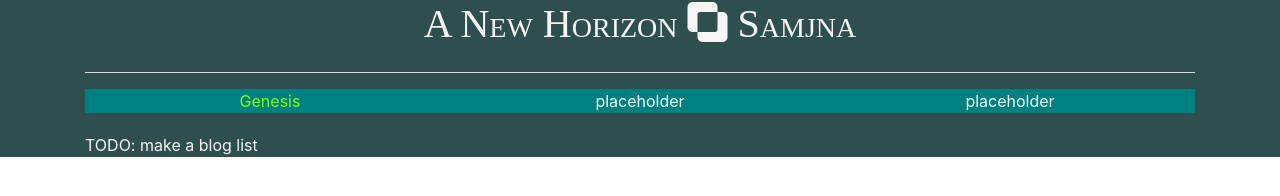
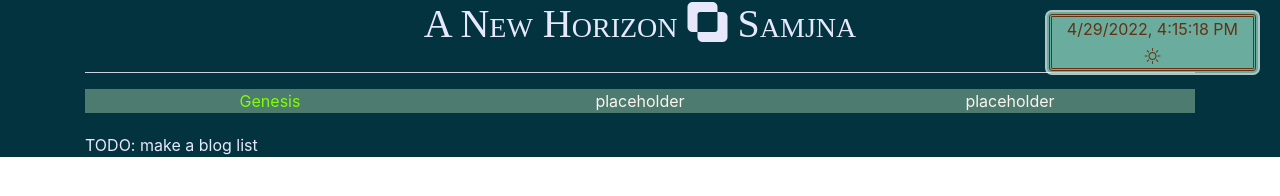
Before and after one commit to Samjna-nh/homepage, a plain HTML site: page index.html in a window 1280 px wide. Drawn offline with nearby package versions, Linux system fonts and the light colour scheme; a web font is replaced by a local one.

Commit message:
Decided basic styles.

```diff
--- a/css/home.scss
+++ b/css/home.scss
@@ -4,22 +4,36 @@
 /* color schemes */
 $pri: (
   "name": "pri",
-  "main": whitesmoke,
-  "bg": darkslategray,
+  "main": rgb(232, 232, 252),
+  "bg": rgb(3, 51, 62),
   "link": chartreuse,
   "visited": lightgray,
   "hover": lightyellow,
-  "active": goldenrod
+  "active": goldenrod,
+  "border": white
 );
 $sec: (
   "name": "sec",
-  "main": mintcream,
-  "bg": teal,
+  "main": rgb(252, 244, 237),
+  "bg": rgb(77, 123, 112),
   "link": chartreuse,
   "visited": lightgray,
   "hover": lightyellow,
-  "active": goldenrod
+  "active": goldenrod,
+  "border": white
 );
+
+$inf: (
+  "name": "inf",
+  "main": #8E3200,
+  "bg": rgb(152, 224, 199),
+  "link": chartreuse,
+  "visited": lightgray,
+  "hover": lightyellow,
+  "active": goldenrod,
+  "border": white
+);
+
 
 @mixin theme($color-theme) {
   $name: map-get($color-theme, "name");
@@ -32,9 +46,14 @@ $sec: (
     background-color: map-get($color-theme, "bg");
   }
 
+  .bd-#{$name} {
+    border-color: map-get($color-theme, "border");
+  }
+
   .theme-#{$name} {
     @extend .#{$name};
     @extend .bg-#{$name};
+    @extend .bd-#{$name};
   }
 
   .theme-#{$name} hr {
@@ -61,6 +80,7 @@ $sec: (
 }
 @include theme($pri);
 @include theme($sec);
+@include theme($inf);
 
 /* alias */
 
@@ -71,6 +91,12 @@ $sec: (
 .tm-sec {
   @extend .theme-sec;
 }
+
+.tm-inf {
+  @extend .theme-inf;
+}
+
+
 /* other */
 #title h1 {
   font-family: 'Tapestry', serif;
@@ -85,3 +111,33 @@ $sec: (
 #links .col {
   text-align: center;
 }
+
+#info {
+  border: 3px double map-get($inf, "main");
+  border-radius: 3px;
+}
+
+#info .col {
+  text-align: center;
+}
+
+#info .row + .row {
+  margin-top: 3px;
+}
+
+.floating {
+  @extend .theme-inf;
+  position: fixed;
+  z-index: 5;
+  top: 10px;
+  right: 20px;
+  border-width: 2px;
+  border-style: solid;
+  border-radius: 7px;
+  padding:2px;
+  opacity: 0.7;
+
+  &:hover {
+    opacity: 0.9;
+  }
+}
--- a/index.html
+++ b/index.html
@@ -11,7 +11,7 @@
   <!-- TODO: Switch to local resources for stability. -->
   <link rel="stylesheet" href="https://stackpath.bootstrapcdn.com/bootstrap/4.5.0/css/bootstrap.min.css" integrity="sha384-9aIt2nRpC12Uk9gS9baDl411NQApFmC26EwAOH8WgZl5MYYxFfc+NcPb1dKGj7Sk" crossorigin="anonymous">
   <link rel="stylesheet" href="https://code.jquery.com/ui/1.13.1/themes/base/jquery-ui.css">
-  <link rel="stylesheet" href="https://cdn.jsdelivr.net/npm/bootstrap-icons@1.3.0/font/bootstrap-icons.css">
+  <link rel="stylesheet" href="https://cdn.jsdelivr.net/npm/bootstrap-icons@1.8.1/font/bootstrap-icons.css">
   <link rel="stylesheet" href="css/home.css">
 
   <script src="https://code.jquery.com/jquery-3.5.1.min.js"></script>
@@ -23,6 +23,21 @@
 
 <body>
   <div id="main" class="tm-pri">
+    <div id="info-wrapper" class="floating">
+      <div id="info" class="container">
+        <div class="row">
+          <div class="col">
+            <span id="timestamp"></span>
+          </div>
+        </div>
+        <div class="row">
+          <div id="position" class="col"></div>
+          <div class="col"><i id="time-icon"></i></div>
+          <div class="col"><i id="weather-icon"></i></div>
+
+        </div>
+      </div>
+    </div>
     <header id="header" class="container">
       <div class="row">
         <div id="title" class="col">
--- a/js/home.js
+++ b/js/home.js
@@ -0,0 +1,97 @@
+function getLocation() {
+  return new Promise((resolve) => {
+    $.ajax({
+      url: "https://geolocation-db.com/jsonp",
+      dataType: "jsonp",
+      jsonpCallback: "callback",
+      cache: "false",
+      success: (data) => {
+        resolve(data);
+      }
+    });
+  }, 1000);
+}
+
+/* Thanks to openweathermap.org. */
+// TODO let's add some even fancier effects!
+// Like temperatures, country-related things, or an animated background!
+const weatherAPIKey = "0a707c2d14e06c94ed2ea0f33e749dc4";
+const weatherIcons = {
+  "Thunderstorm": "cloud-lightning-rain-fill",
+  "Drizzle": "cloud-drizzle-fill",
+  "Rain": "cloud-rain-fill",
+  "Snow": "cloud-snow-fill",
+  "Clear": "brightness-low-fill",
+  "Clouds": "cloud-fill",
+  "Misc": "cloud-haze2-fill",
+};
+
+function getWeatherInfo(location) {
+  return new Promise((resolve) => {
+    $.ajax({
+      url: "https://api.openweathermap.org/data/2.5/weather",
+      dataType: "json",
+      data: {
+        lat: location.latitude,
+        lon: location.longitude,
+        appid: weatherAPIKey
+      },
+      cache: "false",
+      success: (data) => {
+        resolve(data);
+      }
+    });
+  }, 1000);
+}
+
+function showDate() {
+  // TODO time formmat
+  var now = new Date();
+  $("#timestamp").text(
+    now.toLocaleString()
+  );
+}
+
+const timeIcons = [
+  "moon-stars",
+  "moon-stars",
+  "moon-stars",
+  "moon-stars",
+  "moon-stars",
+  "sunrise",
+  "sunrise",
+  "sun",
+  "sun",
+  "sun",
+  "sun",
+  "sun",
+  "sun",
+  "sun",
+  "sun",
+  "sun",
+  "sun",
+  "sunset",
+  "sunset",
+  "moon-stars",
+  "moon-stars",
+  "moon-stars",
+  "moon-stars",
+  "moon-stars",
+];
+function showLocalInfo() {
+  $("#time-icon").attr("class", "bi bi-" + timeIcons[new Date().getHours()]);
+  getLocation().then((location) => {
+    $("#position").html(location.state);
+    getWeatherInfo(location).then((weather) => {
+      $("#weather-icon").attr("class", "bi bi-" + weatherIcons[weather.weather[0].main]);
+    });
+  });
+}
+
+$(() => {
+  /* set the info block */
+  showDate();
+  showLocalInfo();
+  setInterval(showDate, 30000);
+  setInterval(showLocalInfo, 600000);
+});
```
Also changed, not shown: css/home.css, 1 other file.
